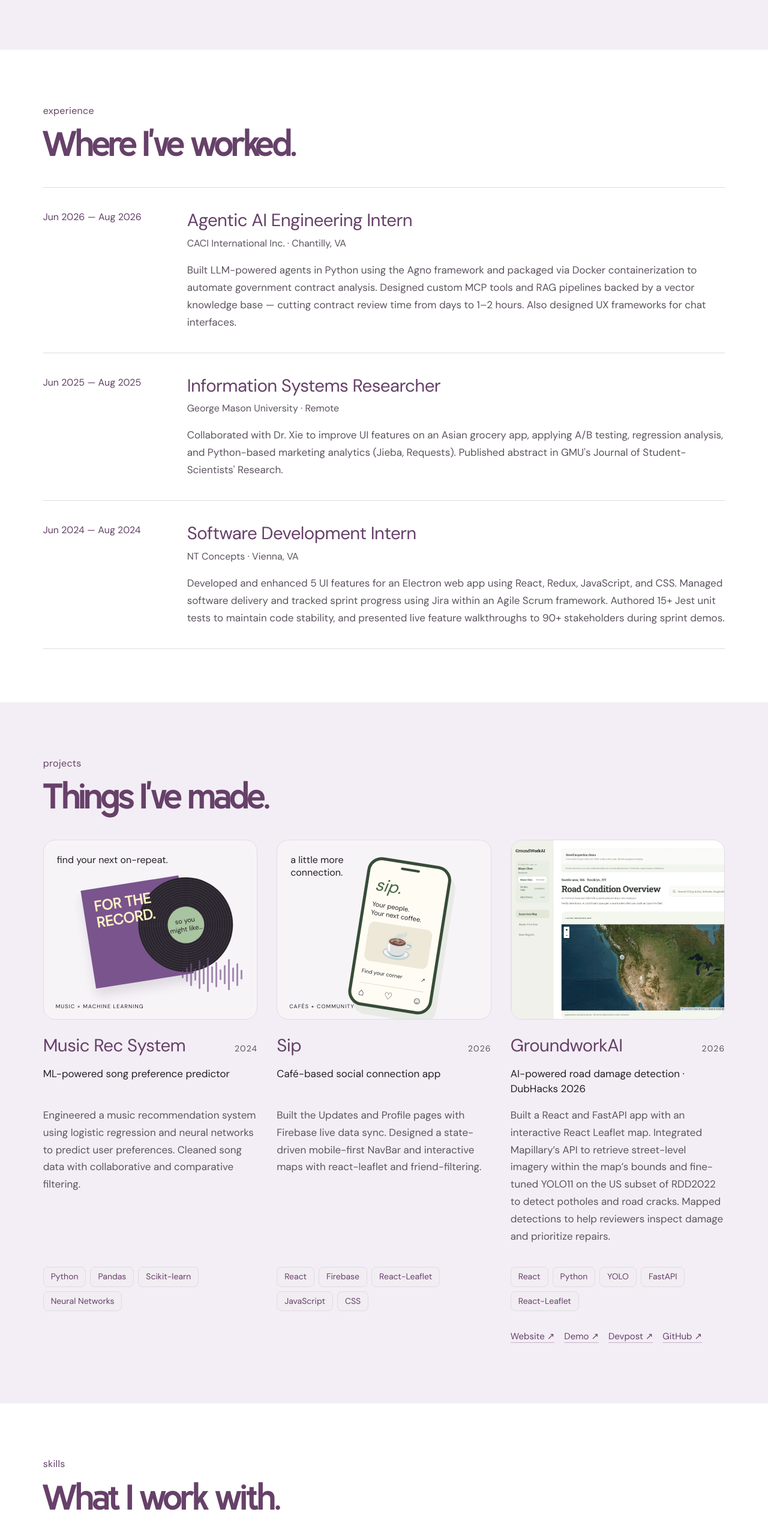
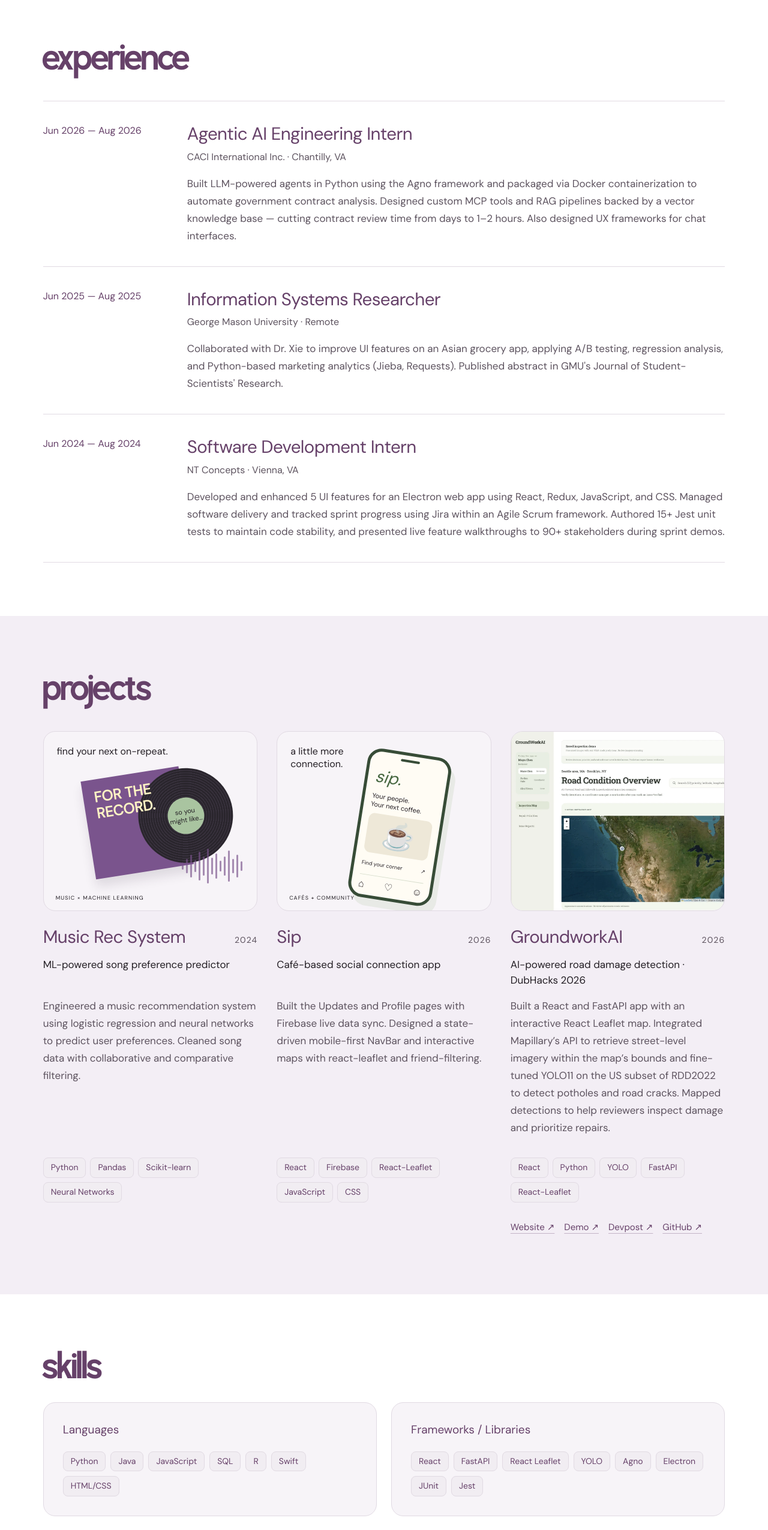
Before and after one commit to samanthaoh/my-portfolio, a React (Vite) app: page / in a window 1280 px wide. Shown: the part 1429-3980 px from the top of the page at 60% size. Built offline with nearby package versions, Linux system fonts and the light colour scheme; a web font is replaced by a local one.

Commit message:
Make headshot smaller and update headers

```diff
--- a/src/App.tsx
+++ b/src/App.tsx
@@ -35,12 +35,9 @@ export default function App() {
         <div className="container">
           <div className="section-heading">
             <div>
-              <span className="section-label label-accent-2">
-                Experience
-              </span>
 
               <h2 className="section-title">
-                Where I've <em>worked.</em>
+                experience
               </h2>
             </div>
 
@@ -62,12 +59,9 @@ export default function App() {
         <div className="container">
           <div className="section-heading">
             <div>
-              <span className="section-label label-accent">
-                Projects
-              </span>
 
               <h2 className="section-title">
-                Things I've <em>made.</em>
+                projects
               </h2>
             </div>
 
@@ -87,12 +81,9 @@ export default function App() {
       {/* SKILLS */}
       <section id="skills" className="section section-soft">
         <div className="container">
-          <span className="section-label label-accent-2">
-            Skills
-          </span>
 
           <h2 className="section-title">
-            What I work <em>with.</em>
+            skills
           </h2>
 
 
--- a/src/OutsideOfWork.tsx
+++ b/src/OutsideOfWork.tsx
@@ -1,5 +1,4 @@
 import { useInView } from "./useInView"
-import SectionLabel from "./SectionLabel"
 
 export default function OutsideOfWork() {
   const [ref, inView] = useInView()
@@ -26,8 +25,7 @@ export default function OutsideOfWork() {
       <div className="container" ref={ref}>
         <div className={`section-heading fade-up ${inView ? "visible" : ""}`}>
           <div>
-            <SectionLabel>Fun</SectionLabel>
-            <h2 className="section-title">Off <em>the clock</em>.</h2>
+            <h2 className="section-title">fun</h2>
           </div>
         </div>
         <div className="hobby-grid">
--- a/src/index.css
+++ b/src/index.css
@@ -2075,7 +2075,7 @@ a {
 }
 .headshot-section img {
   display: block;
-  width: min(100%, 380px);
+  width: min(80%, 304px);
   height: auto;
   border-radius: 20px;
 }
```
